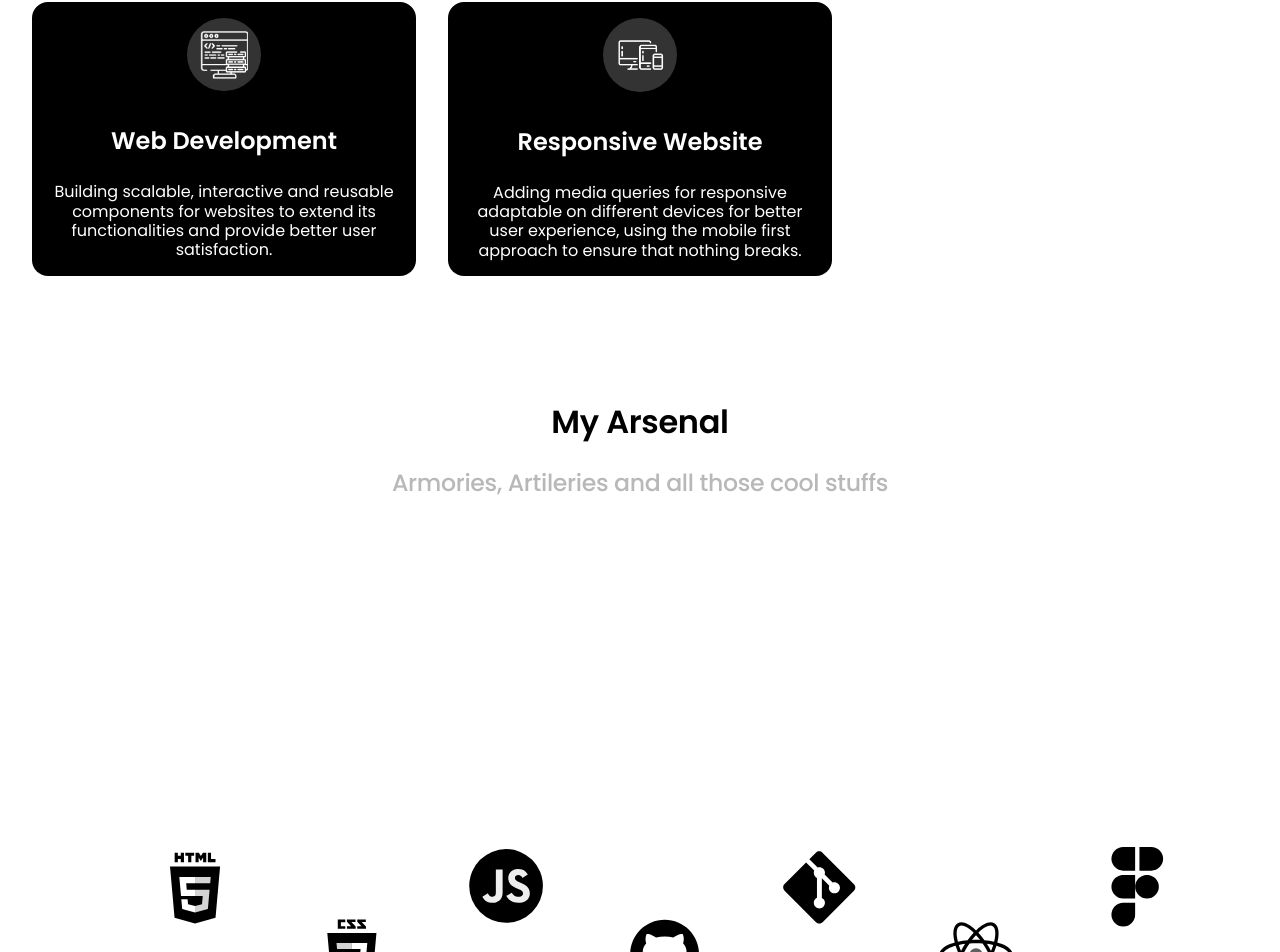
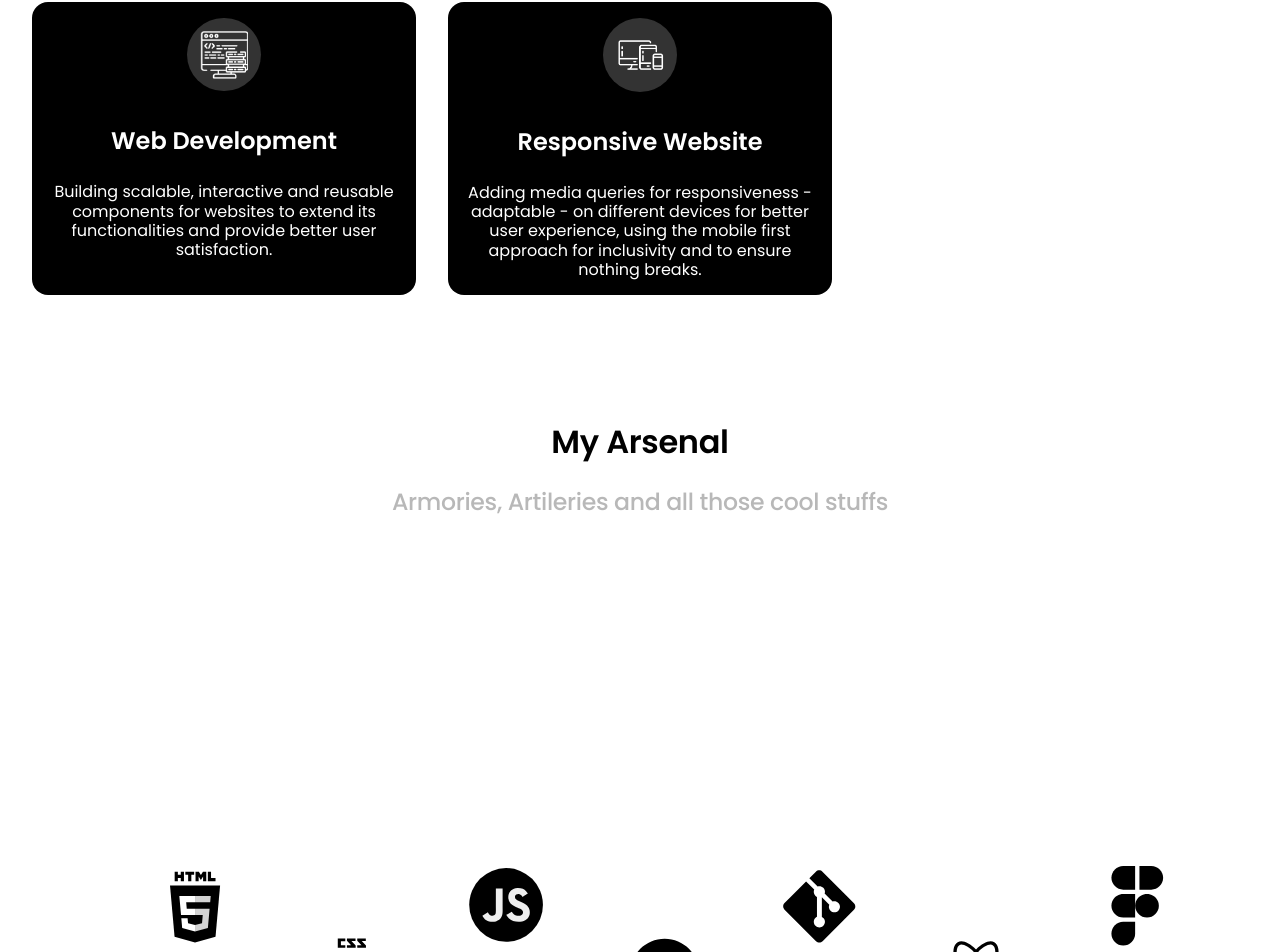
Before and after one commit to ahmaddev-codes/ahmad.dev, a React (Create React App) app: page / in a window 1280 px wide. Shown: the part 3431-4383 px from the top of the page. Built offline with nearby package versions, Linux system fonts and the light colour scheme.

Commit message:
Update: corrected wordings in skills

```diff
--- a/src/components/skills/Skills.js
+++ b/src/components/skills/Skills.js
@@ -51,9 +51,9 @@ const Skills = () => {
       id: 5,
       title: "Responsive Website",
       image: skillImage5,
-      info: `Adding media queries for responsive adaptable on different devices
-      for better user experience, using the mobile first approach to
-      ensure that nothing breaks.`,
+      info: `Adding media queries for responsiveness - adaptable - on different devices
+      for better user experience, using the mobile first approach for inclusivity and to
+      ensure nothing breaks.`,
     },
   ];
 
```
